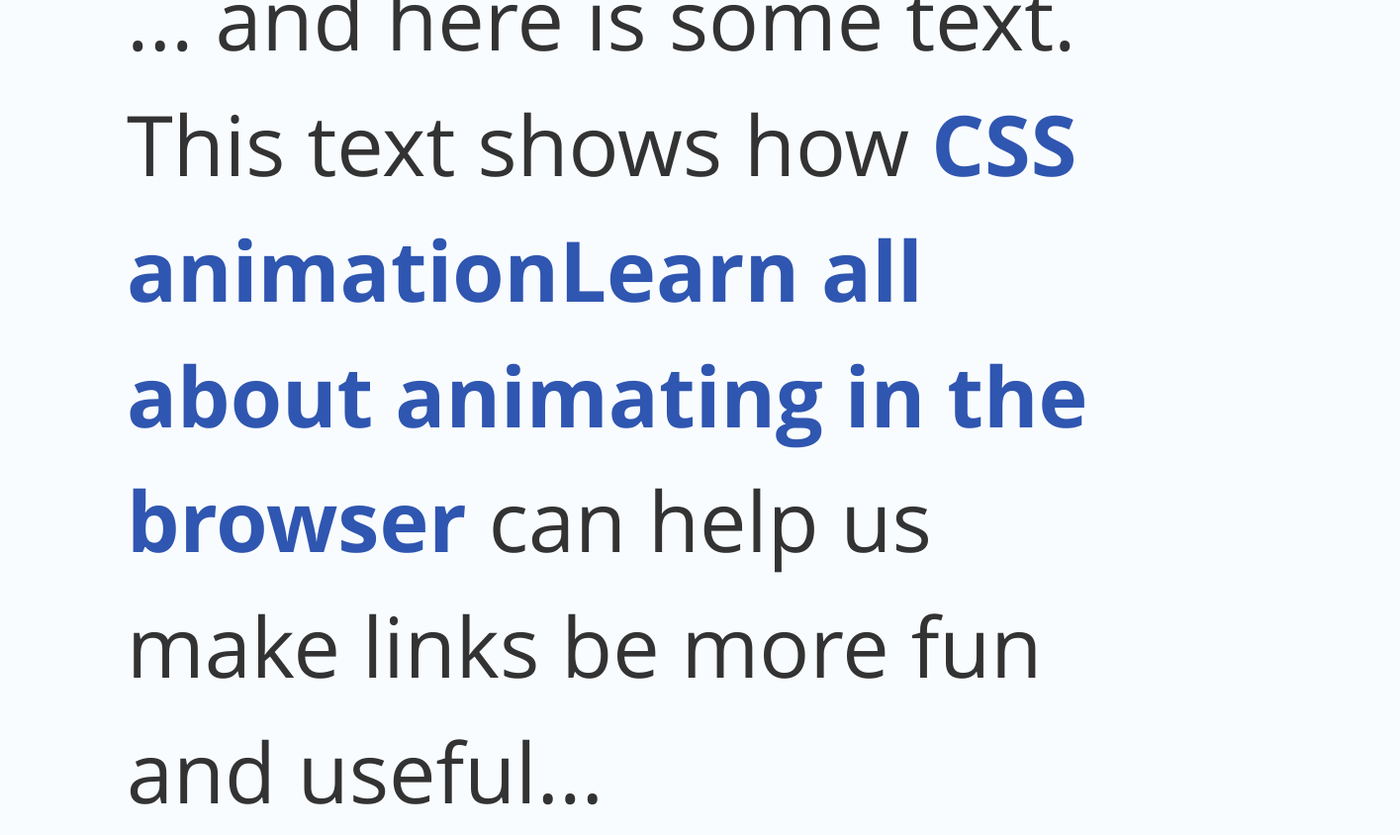
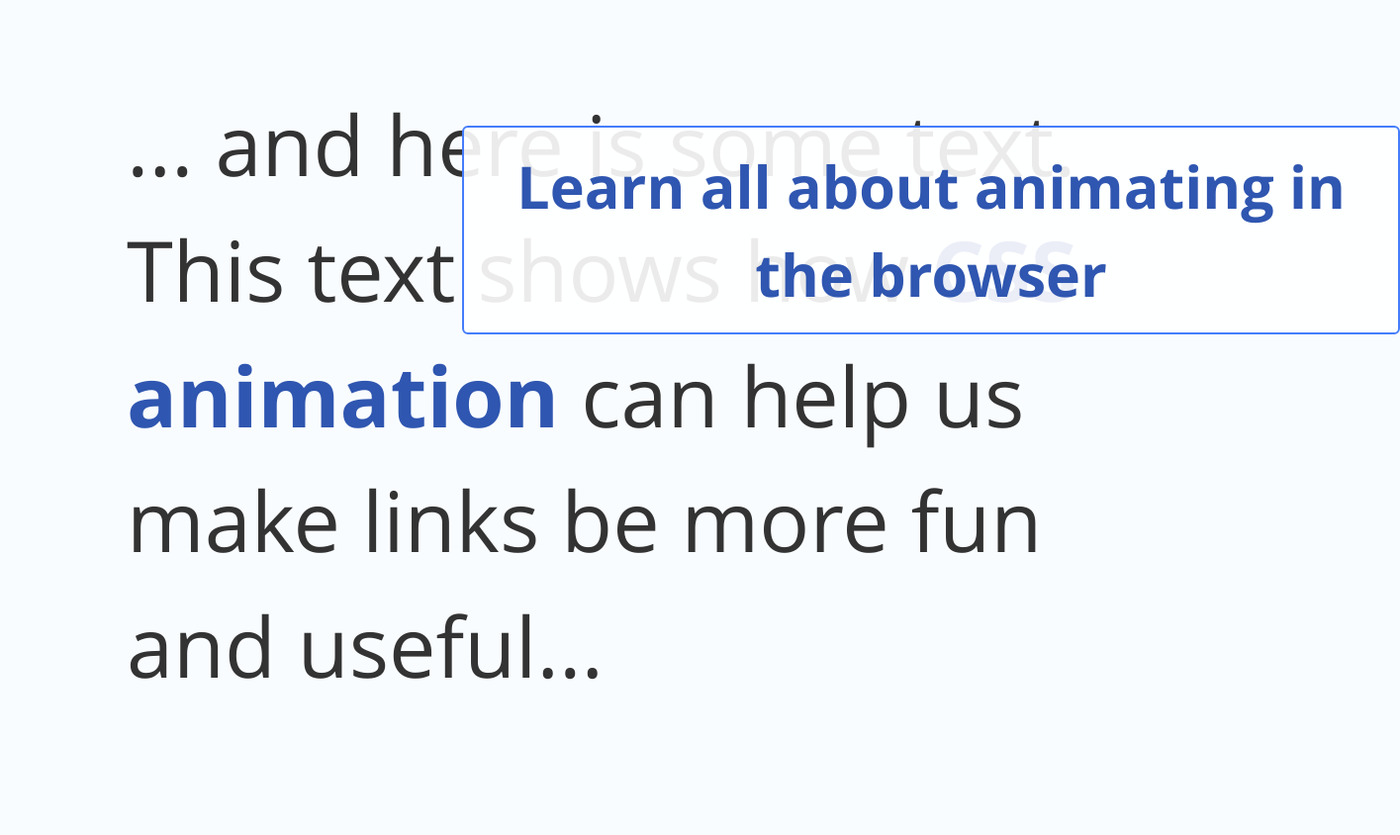
Before and after one commit to edwinchen85/css_animation_touch_and_hover, a plain HTML site: page index.html in a window 1280 px wide. Shown: the whole page at 99% size, 1415 px wide, since content can reach past the window. After the commit the page ends 800 px from the top, so only its background shows below. Drawn offline with Linux system fonts and the light colour scheme.

Commit message:
Add styles for .title-tooltip

```diff
--- a/stylesheets/tooltips.css
+++ b/stylesheets/tooltips.css
@@ -1 +1,15 @@
 /* Styles for the tooltips */
+
+.title-tooltip {
+  background: rgba(255,255,255,.9);
+  border: 2px solid #457DFB;
+  border-radius: .1em;
+  font-size: 0.7em;
+  padding: .25em .5em;
+  position: absolute;
+  bottom: 2em;
+  left: calc(50% - 8em);
+  text-align: center;
+  width: 16em;
+  z-index: 10;
+}
```
